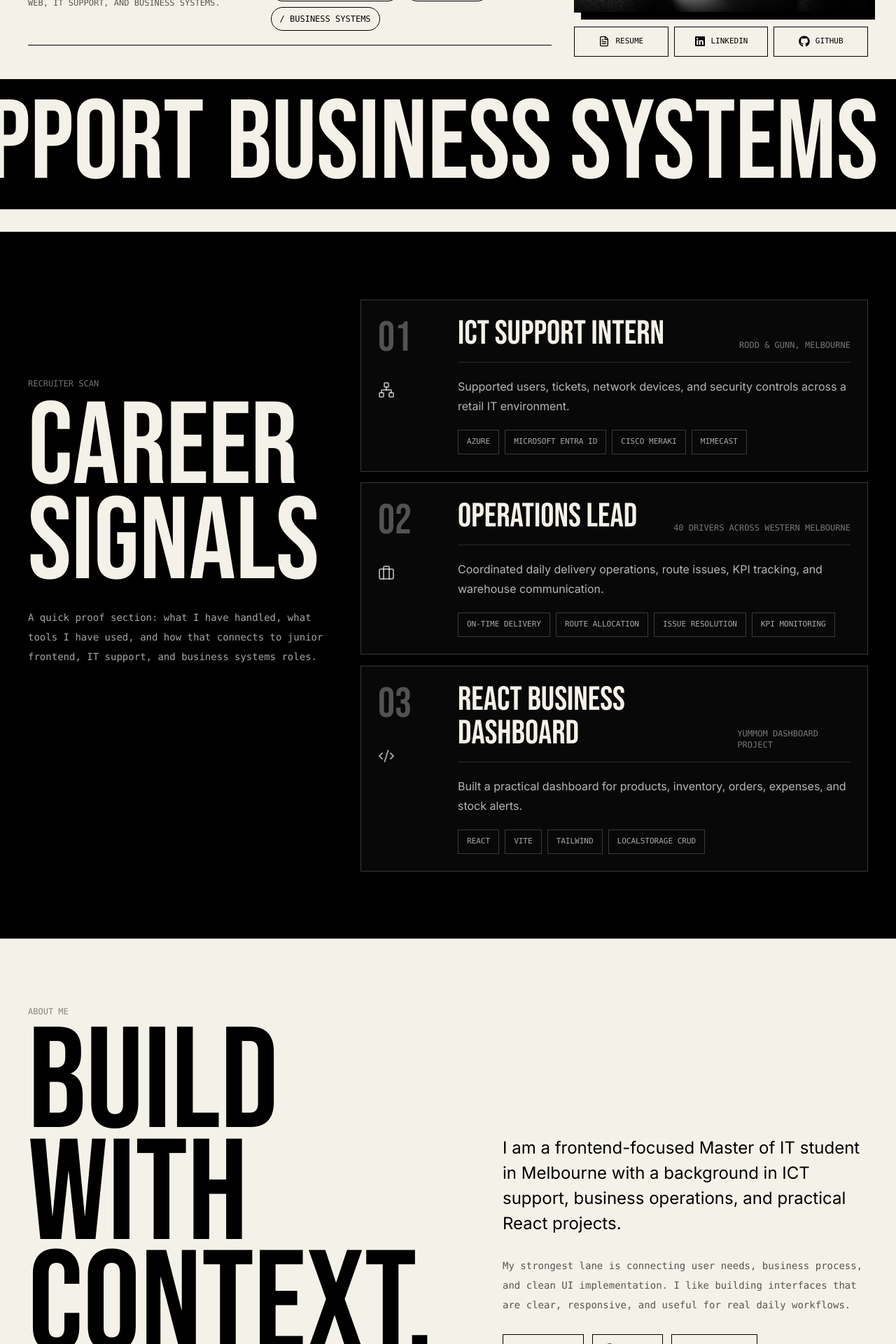
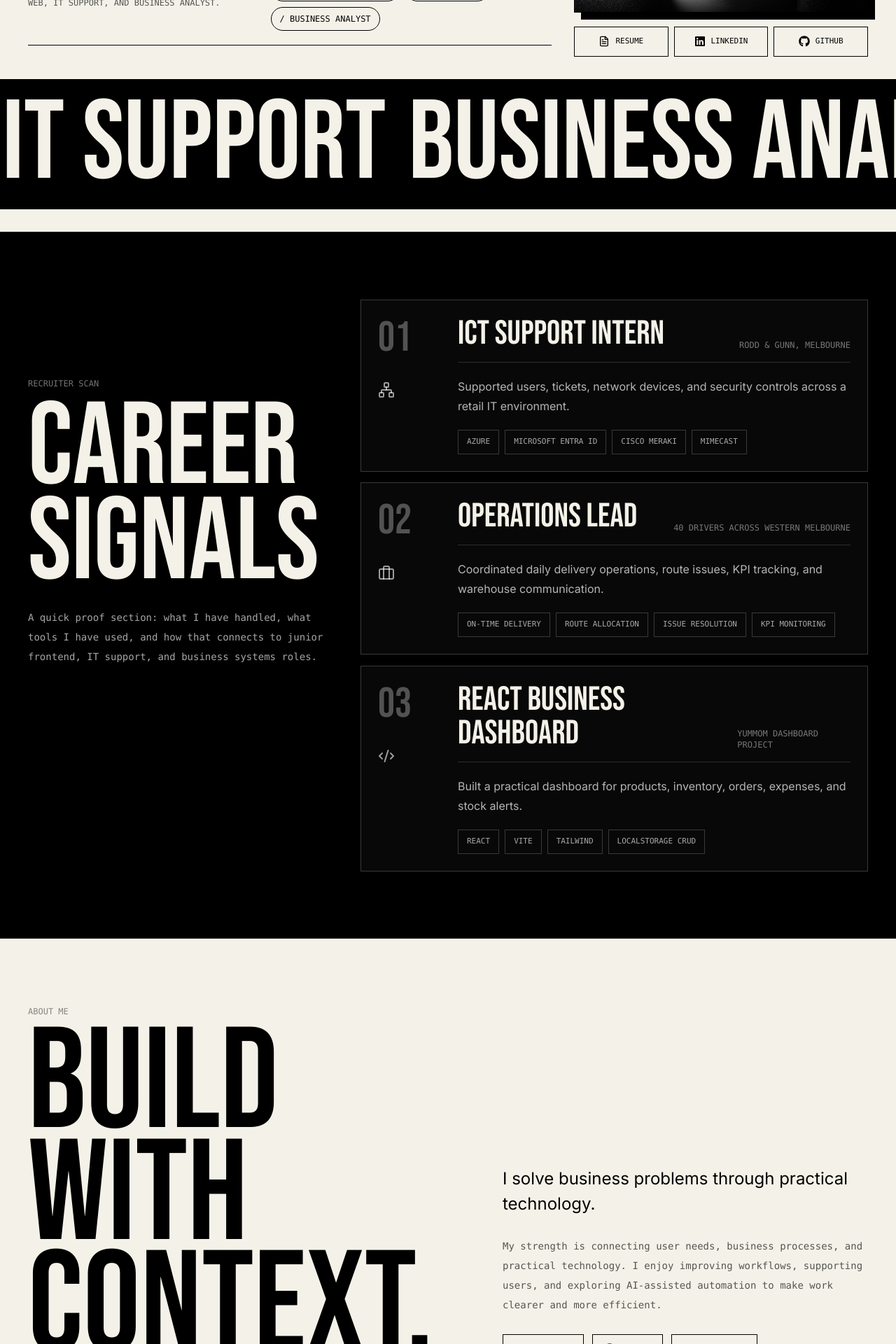
Before and after one commit to richiekosasih/richiedev, a React (Vite) app: page / in a window 1280 px wide. Shown: the part 720-2640 px from the top of the page at 70% size. Built offline with nearby package versions, Linux system fonts and the light colour scheme.

Commit message:
update name and fix profile section

```diff
--- a/src/components/nav/Header.jsx
+++ b/src/components/nav/Header.jsx
@@ -34,7 +34,7 @@
 const professions = [
   'Frontend Developer',
   'ICT Support',
-  'Business Systems',
+  'Business Analyst',
   'React Builder',
 ];
 
--- a/src/features/about/About.jsx
+++ b/src/features/about/About.jsx
@@ -70,14 +70,11 @@
           className='grid gap-7'
         >
           <p className='text-xl leading-8 md:text-2xl md:leading-9'>
-            I am a frontend-focused Master of IT student in Melbourne with a
-            background in ICT support, business operations, and practical React
-            projects.
+            I solve business problems through practical technology.
           </p>
           <p className='font-mono text-sm leading-7 text-black/65'>
-            My strongest lane is connecting user needs, business process, and
-            clean UI implementation. I like building interfaces that are clear,
-            responsive, and useful for real daily workflows.
+          My strength is connecting user needs, business processes, and practical technology.
+          I enjoy improving workflows, supporting users, and exploring AI-assisted automation to make work clearer and more efficient.
           </p>
           <div className='flex flex-wrap gap-3'>
             {links.map(({ label, href, icon: Icon }) => (
@@ -119,8 +116,7 @@
           className='grid gap-4 font-mono text-xs uppercase leading-6 text-black/65 md:grid-cols-3'
         >
           <p>
-            Currently studying Master of Information Technology (Extension) at
-            Kaplan Business School.
+            Practical IT experience in ICT support, business operations, and web development.
           </p>
           <p>
             Hands-on with React, Tailwind, JavaScript, Azure, Entra ID, Cisco
--- a/src/features/contact/Contact.jsx
+++ b/src/features/contact/Contact.jsx
@@ -69,8 +69,7 @@
             transition={{ duration: 0.8, ease, delay: reduce ? 0 : 0.12 }}
             className='max-w-xl text-xl leading-8 text-black/70 md:text-2xl md:leading-9'
           >
-            I am open to junior frontend, IT support, business systems, and
-            graduate technology opportunities in Melbourne.
+            I am open to junior frontend, IT support, business analyst, and
           </motion.p>
         </div>
 
--- a/src/features/experience/Experience.jsx
+++ b/src/features/experience/Experience.jsx
@@ -11,7 +11,7 @@
     items: ['Ticket handling', 'User support', 'Azure', 'Microsoft Entra ID', 'Cisco Meraki'],
   },
   {
-    title: 'Business Systems',
+    title: 'Business Analyst',
     items: ['Requirements', 'Process mapping', 'Excel', 'SQL basics', 'KPI tracking'],
   },
   {
--- a/src/features/hero/Hero.jsx
+++ b/src/features/hero/Hero.jsx
@@ -14,7 +14,7 @@
 const roles = [
   'Frontend Development',
   'ICT Support',
-  'Business Systems',
+  'Business Analyst',
 ];
 
 const proofPoints = [
@@ -174,7 +174,7 @@
             >
               <div className='font-mono text-xs uppercase leading-6 text-black/65'>
                 Available for entry-level opportunities in web, IT support, and
-                business systems.
+                business analyst.
               </div>
               <div className='flex flex-wrap gap-2'>
                 {roles.map((role) => (
@@ -239,9 +239,7 @@
             items={[
               'Frontend',
               'IT Support',
-              'Business Systems',
-              'React',
-              'Melbourne',
+              'Business Analyst',
             ]}
             speedSeconds={26}
           />
```
